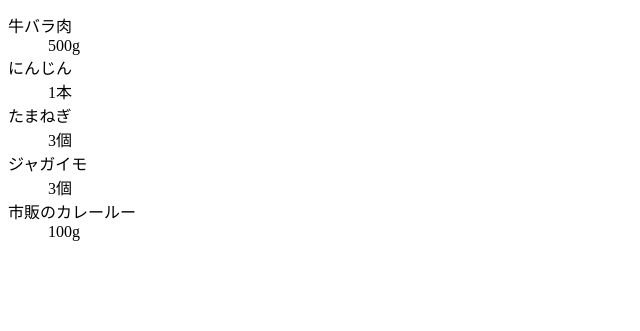
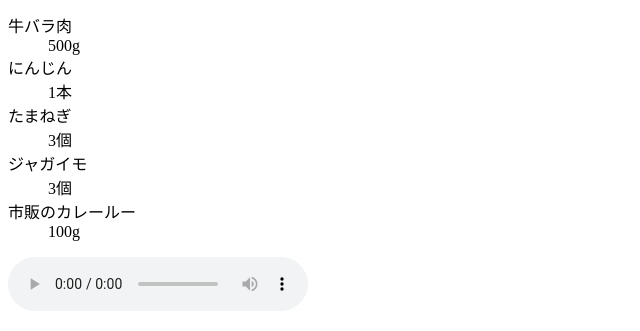
Before and after one commit to mitsuru1397/2016web-1-5, a plain HTML site: page index.html in a window 1280 px wide. Shown: the part 735-1066 px from the top of the page, without its empty margins (0-640 px from the left). Before the commit the page ends 992 px from the top, so only its background shows below. Drawn offline with Linux system fonts and the light colour scheme.

Commit message:
Update index.html

```diff
--- a/index.html
+++ b/index.html
@@ -37,5 +37,6 @@
       <dt>ジャガイモ</dt><dd>3個</dd>
       <dt>市販のカレールー</dt><dd>100g</dd>
     </dl>
+    <p><audio src="wave1.mp3" controls>audio要素をサポーしていないブラウザで閲覧されています。他のブラウでご覧ください。</audio></p>
   </body>
 </html>
```
